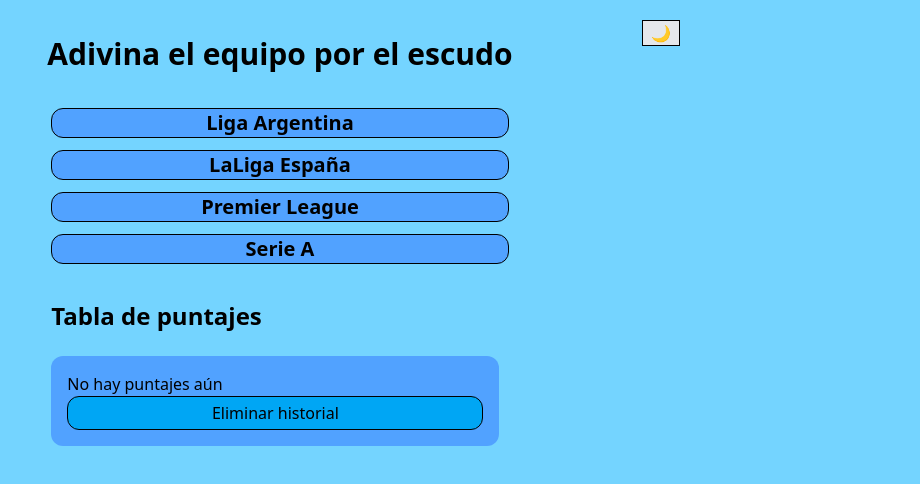
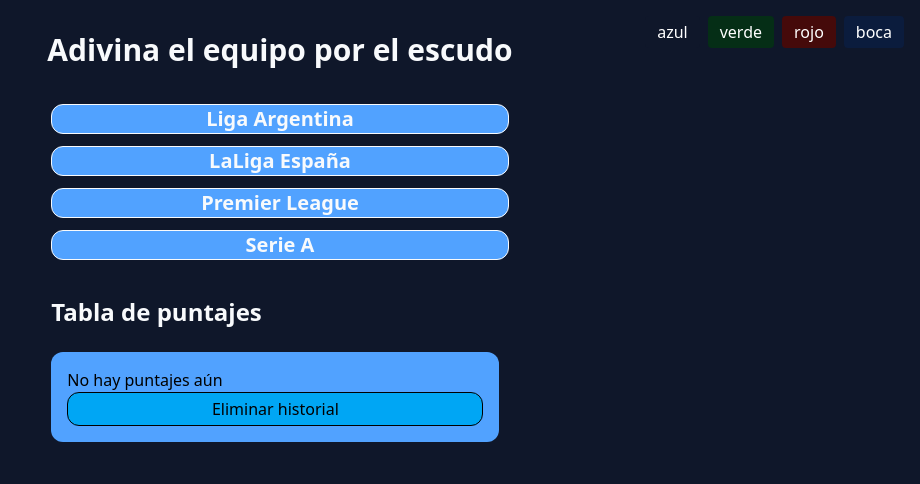
Before and after one commit to joaub/adivina-equipo, a React (Vite) app: page / in a window 1280 px wide. Shown: the top 484 px of the page, without its empty margins (360-1280 px from the left). Built offline with nearby package versions, Linux system fonts and the light colour scheme.

Commit message:
cambiando background

```diff
--- a/src/App.jsx
+++ b/src/App.jsx
@@ -1,10 +1,12 @@
 import { useState, useEffect } from 'react'
-import { LIGA_ESPAÑOLA, LIGA_ARGENTINA, PREMIER_LEAGUE,SERIE_A } from './componentes/equipos'
+import { LIGA_ESPAÑOLA, LIGA_ARGENTINA, PREMIER_LEAGUE, SERIE_A } from './componentes/equipos'
 import LigaSelector from "./componentes/elegirLiga";
 import Juego from "./componentes/juego";
+import ThemeSelector from './componentes/theme';
+import './index.css'
+
 
 function App() {
-  const [darkMode, setDarkMode] = useState(false);
   const [ligaSeleccionada, setLigaSeleccionada] = useState(null);
   const [equipoActual, setEquipoActual] = useState(null);
   const [respuesta, setRespuesta] = useState("");
@@ -104,8 +106,9 @@ const manejarTiempoAgotado = () => {
         } else {
           puntosGanados = 1 + racha;
         }
+        let bonusTiempo = tiempo >= 10 ? 2 : tiempo >= 5 ? 1 : 0;
 
-        setPuntos(prev => prev + puntosGanados);
+        setPuntos(prev => prev + puntosGanados + bonusTiempo);
         setRacha(prev => prev + 1);
         setYaAcertado(true);
         setTimerActivo(false)
@@ -203,16 +206,19 @@ const manejarTiempoAgotado = () => {
 
 
 
+
+
   return (
     <>
-      <div
-        className={`min-h-screen flex flex-col items-center p-5  ${darkMode ? "bg-blue-900 text-white" : "bg-sky-300 text-black"
-          }`}
-      >
+      <div className="min-h-screen bg-[var(--color-bg)] text-[var(--color-text)] p-4 flex flex-col items-center">
+
+        <div className="absolute top-4 right-4 z-50">
+          <ThemeSelector />
+        </div>
+
         {!ligaSeleccionada && (
           <LigaSelector
-            darkMode={darkMode}
-            setDarkMode={setDarkMode}
+
             seleccionarLiga={seleccionarLiga}
             LIGA_ARGENTINA={LIGA_ARGENTINA}
             LIGA_ESPAÑOLA={LIGA_ESPAÑOLA}
@@ -225,7 +231,7 @@ const manejarTiempoAgotado = () => {
 
         {ligaSeleccionada && equipoActual && (
           <Juego
-            darkMode={darkMode}
+
             equipoActual={equipoActual}
             respuesta={respuesta}
             setRespuesta={setRespuesta}
--- a/src/componentes/elegirLiga.jsx
+++ b/src/componentes/elegirLiga.jsx
@@ -1,7 +1,7 @@
 import { SERIE_A } from "./equipos";
 
 
-export default function LigaSelector({ darkMode, setDarkMode,
+export default function LigaSelector({
     seleccionarLiga, LIGA_ARGENTINA, LIGA_ESPAÑOLA,
     tabla, setTabla, PREMIER_LEAGUE,SERIE_A }) {
 
@@ -17,12 +17,7 @@ export default function LigaSelector({ darkMode, setDarkMode,
         <div>
             <h1 className="text-3xl font-bold p-4">Adivina el equipo por el escudo</h1>
 
-            <button
-                onClick={() => setDarkMode(!darkMode)}
-                className={`px-2 absolute top-5 right-60 border ${darkMode ? "bg-gray-900" : "bg-gray-200"}`}
-            >
-                {darkMode ? "☀" : "🌙"}
-            </button>
+
 
             <div className="p-2 m-3 flex flex-col gap-3">
                 <button
--- a/src/componentes/juego.jsx
+++ b/src/componentes/juego.jsx
@@ -1,7 +1,7 @@
 
 
 export default function Juego({
-    darkMode,
+
     equipoActual,
     respuesta,
     setRespuesta,
@@ -81,8 +81,7 @@ export default function Juego({
                     onKeyDown={(e) => e.key === "Enter" && verificar()}
                     onChange={(e) => setRespuesta(e.target.value)}
                     placeholder="Escribe el nombre del equipo..."
-                    className={`w-72 rounded-xl border text-center
-            ${darkMode ? "bg-gray-600 text-white" : "bg-white text-black"}`}
+                    className={`w-72 rounded-xl border text-center `}
                 />
 
                 <button
--- /dev/null
+++ b/src/componentes/theme.jsx
@@ -0,0 +1,66 @@
+import { useEffect } from "react";
+
+
+
+const ThemeSelector = () => {
+    const themes = {
+        azul: {
+            bg: "#0f172a",
+
+            text: "#f8fafc",
+
+        },
+        verde: {
+            bg: "#052e16",
+
+            text: "#ecfdf5",
+
+        },
+        rojo: {
+            bg: "#450a0a",
+
+            text: "#fef2f2",
+
+        },
+        boca: { // 😏 guiño futbolero
+            bg: "#0b1c3d",
+
+            text: "#facc15",
+
+        },
+    };
+
+    const setTheme = (theme) => {
+        const root = document.documentElement;
+
+        root.style.setProperty("--color-bg", theme.bg);
+
+        root.style.setProperty("--color-text", theme.text);
+
+        localStorage.setItem("theme", JSON.stringify(theme));
+    };
+
+    useEffect(() => {
+        const savedTheme = localStorage.getItem("theme");
+        if (savedTheme) {
+            setTheme(JSON.parse(savedTheme));
+        }
+    }, []);
+
+    return (
+        <div className="flex gap-2">
+            {Object.entries(themes).map(([name, theme]) => (
+                <button
+                    key={name}
+                    onClick={() => setTheme(theme)}
+                    className="px-3 py-1 rounded text-white"
+                    style={{ backgroundColor: theme.bg }}
+                >
+                    {name}
+                </button>
+            ))}
+        </div>
+    );
+};
+
+export default ThemeSelector;
--- a/src/index.css
+++ b/src/index.css
@@ -1 +1,6 @@
 @import "tailwindcss";
+
+:root {
+  --color-bg: #0f172a;
+  --color-text: #f8fafc;
+}
```
Lines whose indentation alone changed are shown as unchanged.
